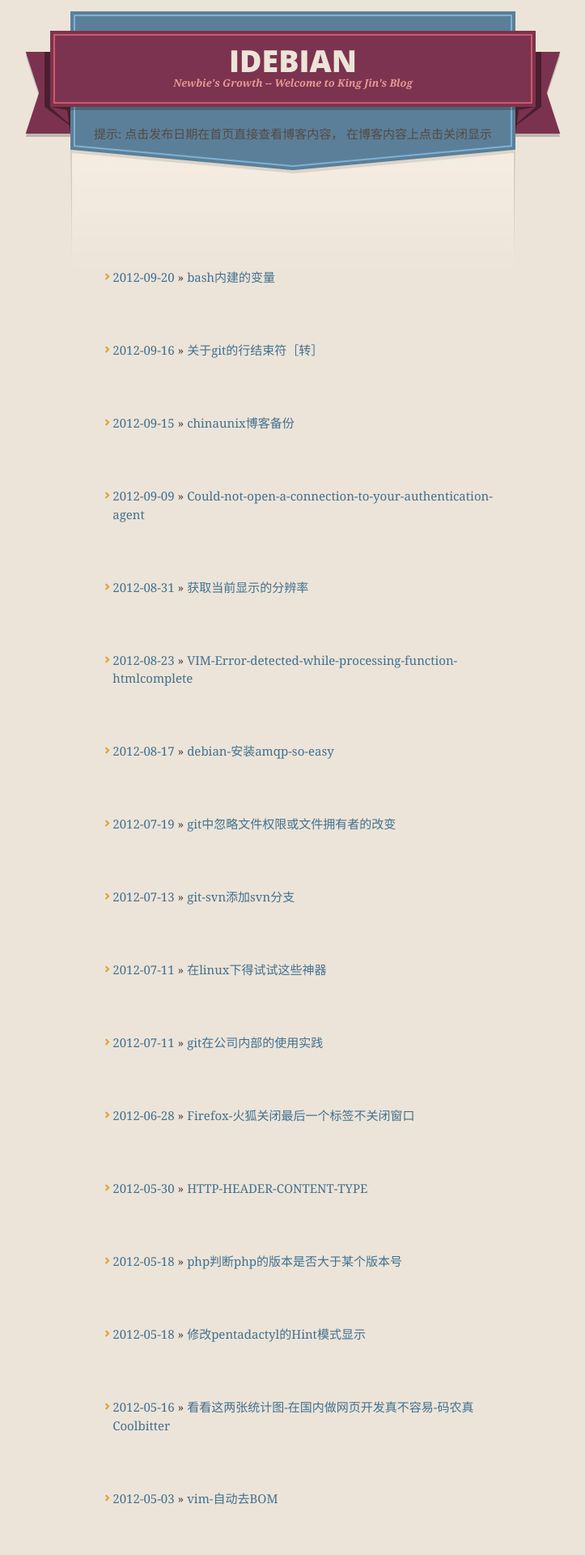
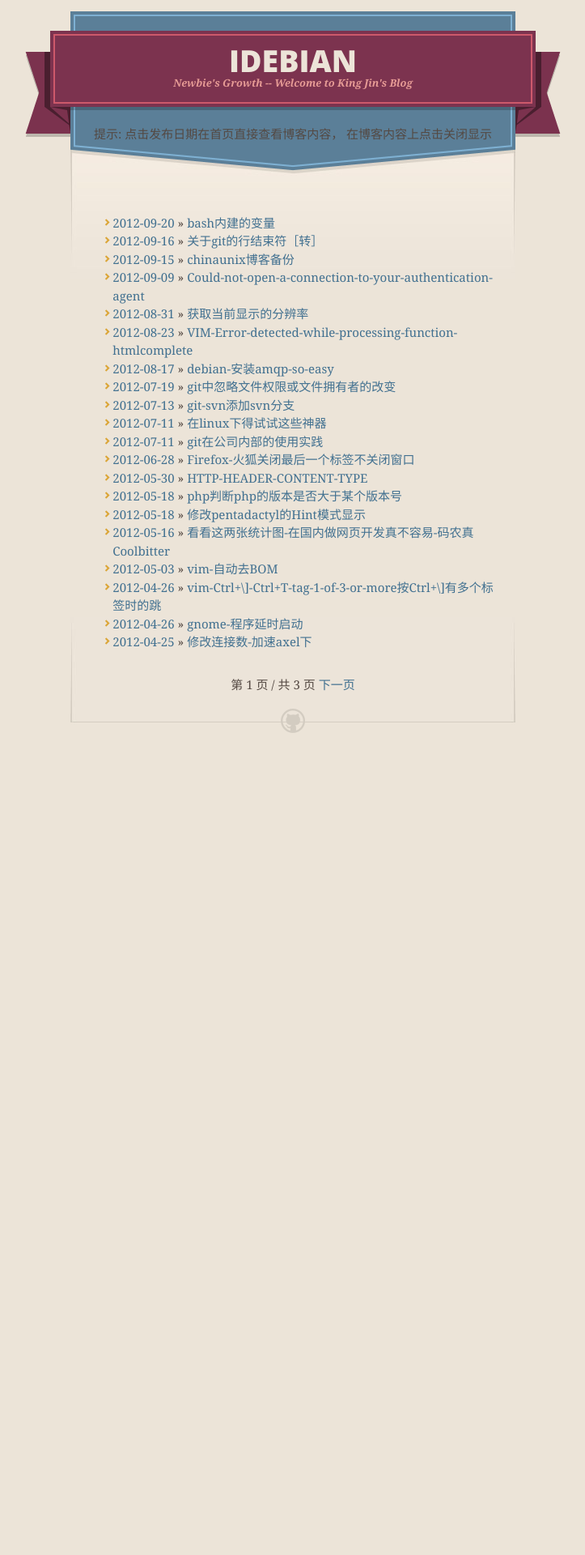
Before and after one commit to yjqg6666/yjqg6666.github.com, a Jekyll site: the page built from index.html, in a window 1280 px wide. Shown: the top 1920 px of the page at 81% size, without its empty margins (278-1001 px from the left). Built offline with Jekyll 4.4.1, drawn with Linux system fonts in a browser that asks for light colours; nearby versions of some CDN libraries; Markdown is read by kramdown in place of the engine named in the settings; the list of posts is cut into pages by our own code; after the commit the page ends 945 px from its top, so only the background shows below that.

Commit message:
index.html no new_line_to_br

```diff
--- a/_layouts/default.html
+++ b/_layouts/default.html
@@ -60,7 +60,11 @@
 
       <span style="margin:20px"></span>
       <section id="main_content">
-      {{ content | newline_to_br }}
+      {% if page.hint %}
+          {{ content }}
+      {% else %}
+          {{ content | newline_to_br }}
+      {% endif %}
       </section>
 
       <footer>
```
